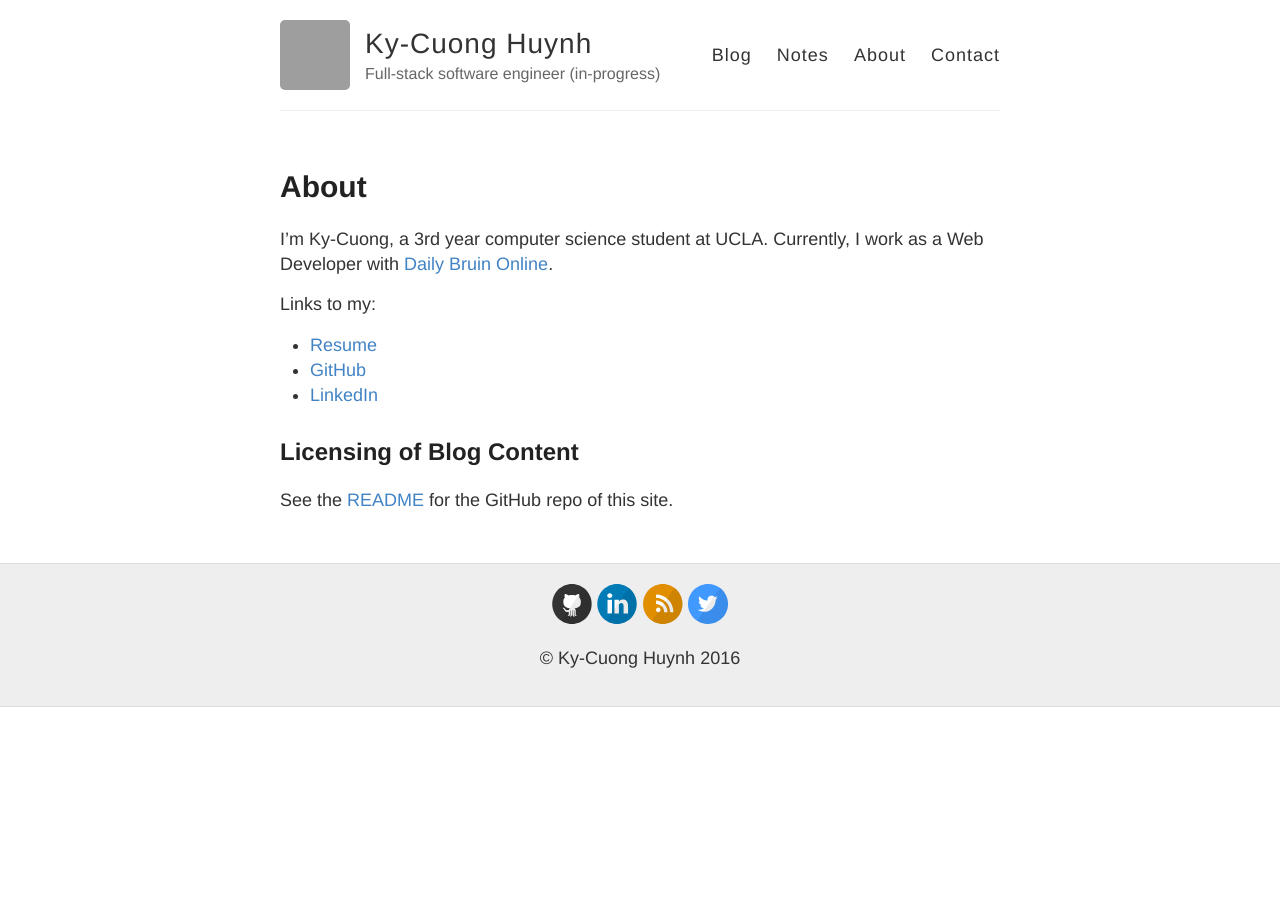
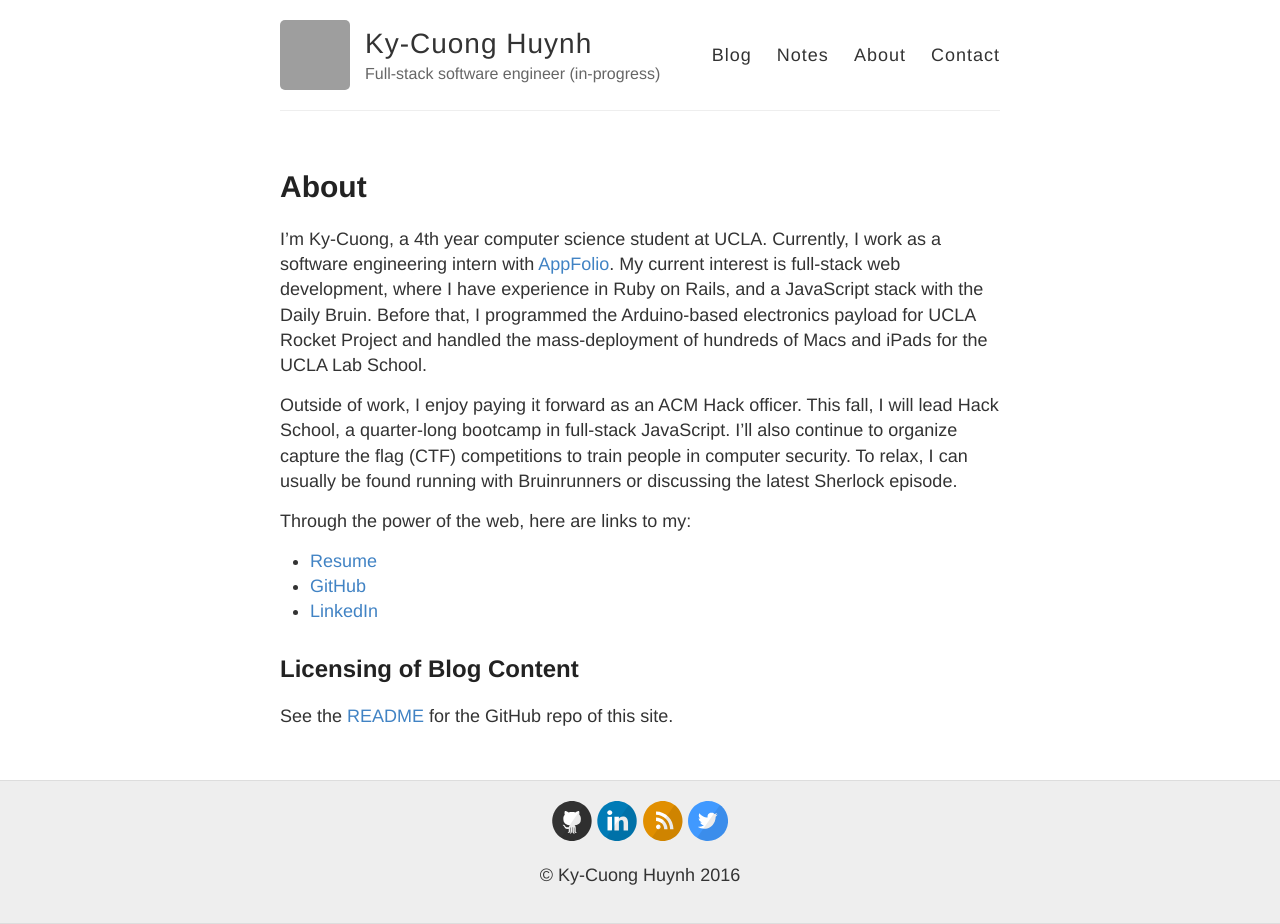
Before and after one commit to gszliu/kycodehuynh.github.io, a Jekyll site: the page built from about.md, in a window 1280 px wide. Built offline with Jekyll 4.4.1, drawn with Linux system fonts in a browser that asks for light colours; before the commit the page ends 900 px from its top, so only the background shows below that; grey boxes are pictures that could not be loaded.

Commit message:
Update my "About" page

```diff
--- a/about.md
+++ b/about.md
@@ -4,10 +4,17 @@ title: About
 permalink: /about/
 ---
 
-I'm Ky-Cuong, a 3rd year computer science student at UCLA. Currently, I work as
-a Web Developer with [Daily Bruin Online](http://dailybruin.com).
+I'm Ky-Cuong, a 4th year computer science student at UCLA. Currently, I work as
+a software engineering intern with [AppFolio](http://www.appfolioinc.com/).
+My current interest is full-stack web development, where I have experience in
+Ruby on Rails, and a JavaScript stack with the Daily Bruin. Before that, I
+programmed the Arduino-based electronics payload for UCLA Rocket Project and
+handled the mass-deployment of hundreds of Macs and iPads for the UCLA Lab
+School.
 
-Links to my:
+Outside of work, I enjoy paying it forward as an ACM Hack officer. This fall, I will lead Hack School, a quarter-long bootcamp in full-stack JavaScript. I'll also continue to organize capture the flag (CTF) competitions to train people in computer security. To relax, I can usually be found running with Bruinrunners or discussing the latest Sherlock episode.
+
+Through the power of the web, here are links to my:
 
 * [Resume](/Ky-Cuong.pdf)
 * [GitHub](https://github.com/KyCodeHuynh)
```
